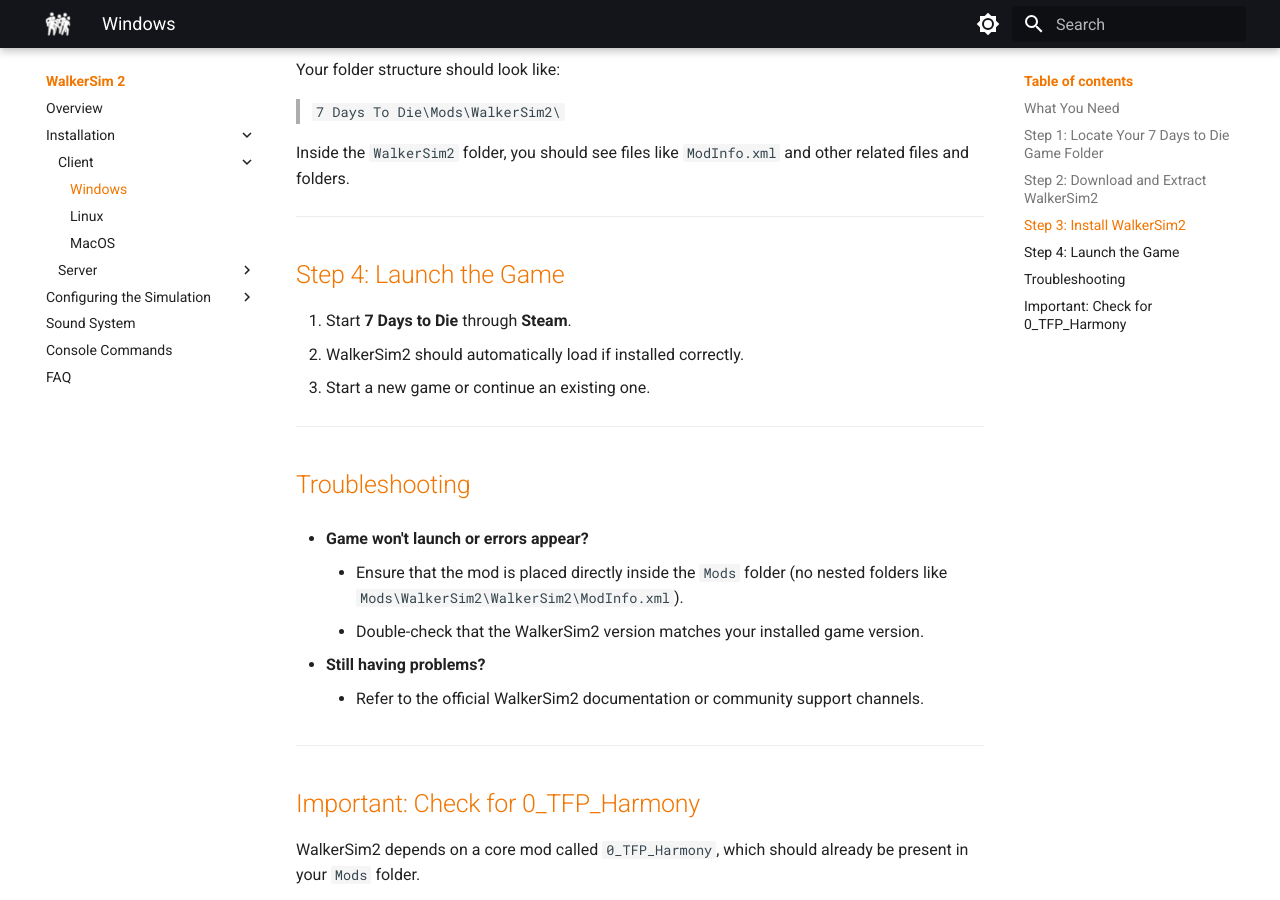
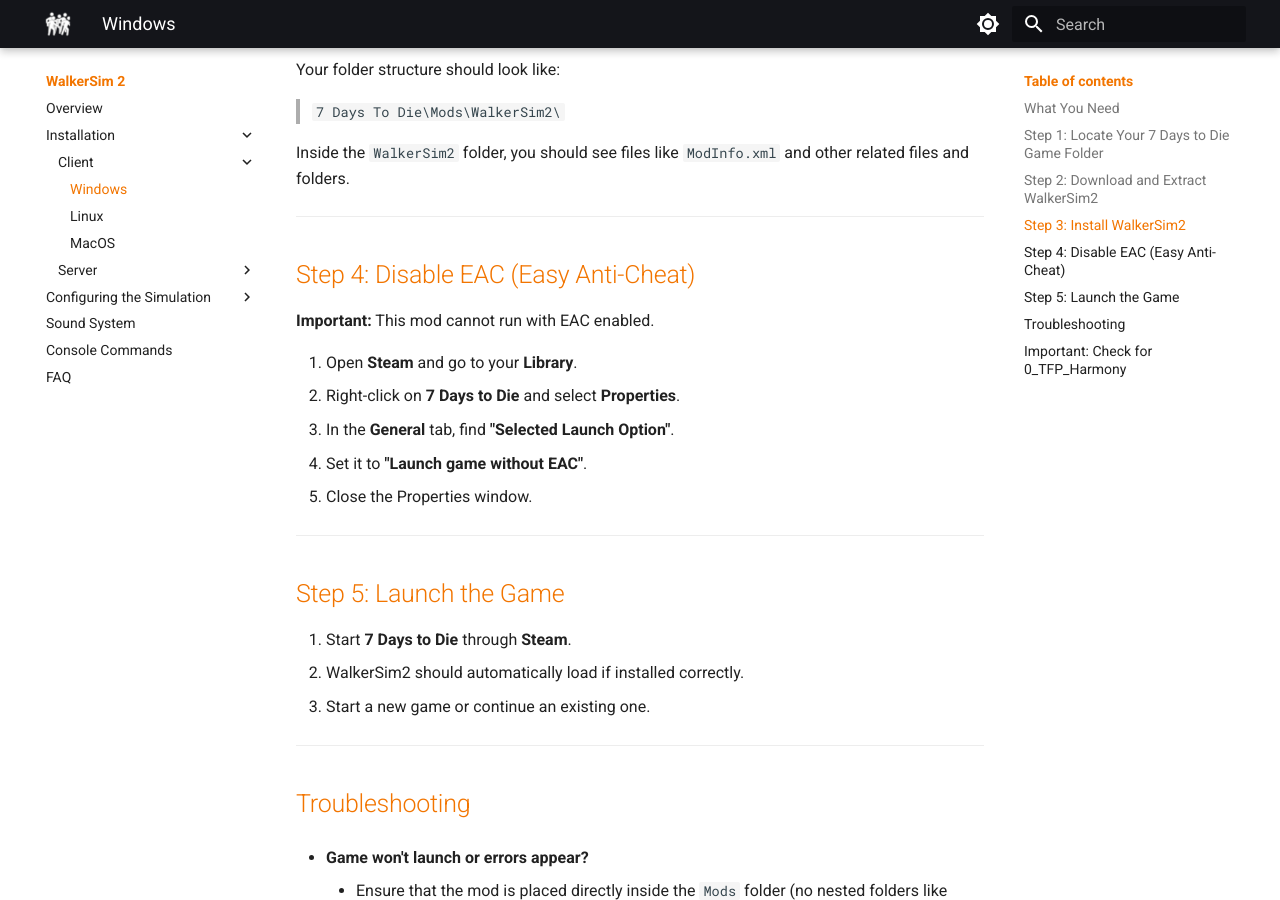
Before and after one commit to ZehMatt/7dtd-WalkerSim2, an MkDocs documentation site: the page built from Docs/installation/client/windows.md, in a window 1280 px wide and 900 px high, scrolled down 1043 px. Built offline with MkDocs 1.6.1 and Material for MkDocs 9.7.7, drawn with Linux system fonts in a browser that asks for light colours.

Commit message:
Update information about EAC

```diff
--- a/Docs/installation/client/windows.md
+++ b/Docs/installation/client/windows.md
@@ -39,7 +39,19 @@
 
 ---
 
-## Step 4: Launch the Game
+## Step 4: Disable EAC (Easy Anti-Cheat)
+
+**Important:** This mod cannot run with EAC enabled.
+
+1. Open **Steam** and go to your **Library**.
+2. Right-click on **7 Days to Die** and select **Properties**.
+3. In the **General** tab, find **"Selected Launch Option"**.
+4. Set it to **"Launch game without EAC"**.
+5. Close the Properties window.
+
+---
+
+## Step 5: Launch the Game
 
 1. Start **7 Days to Die** through **Steam**.
 2. WalkerSim2 should automatically load if installed correctly.
```
Also changed, not shown: Docs/installation/client/linux.md (+13 -1 lines), Docs/installation/client/macos.md (+13 -1 lines), Docs/installation/index.md (+0 -1 lines).
